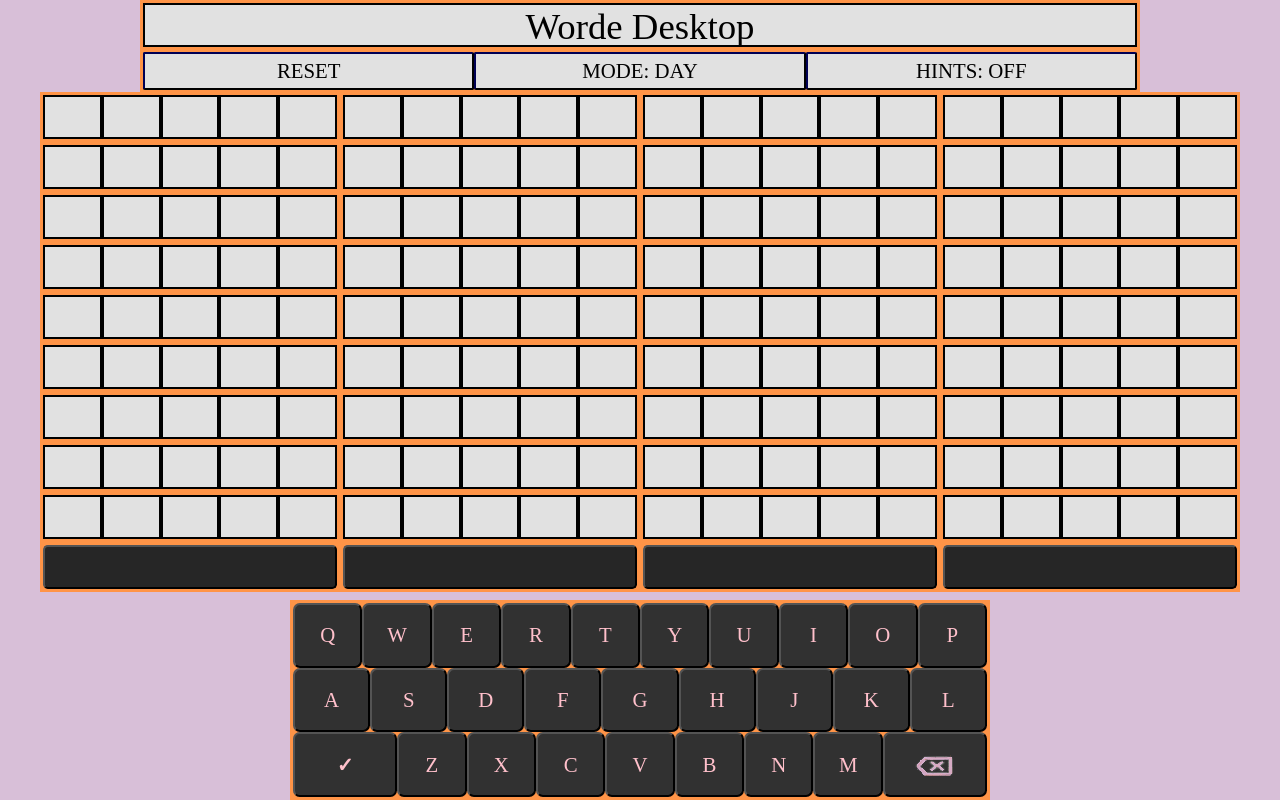
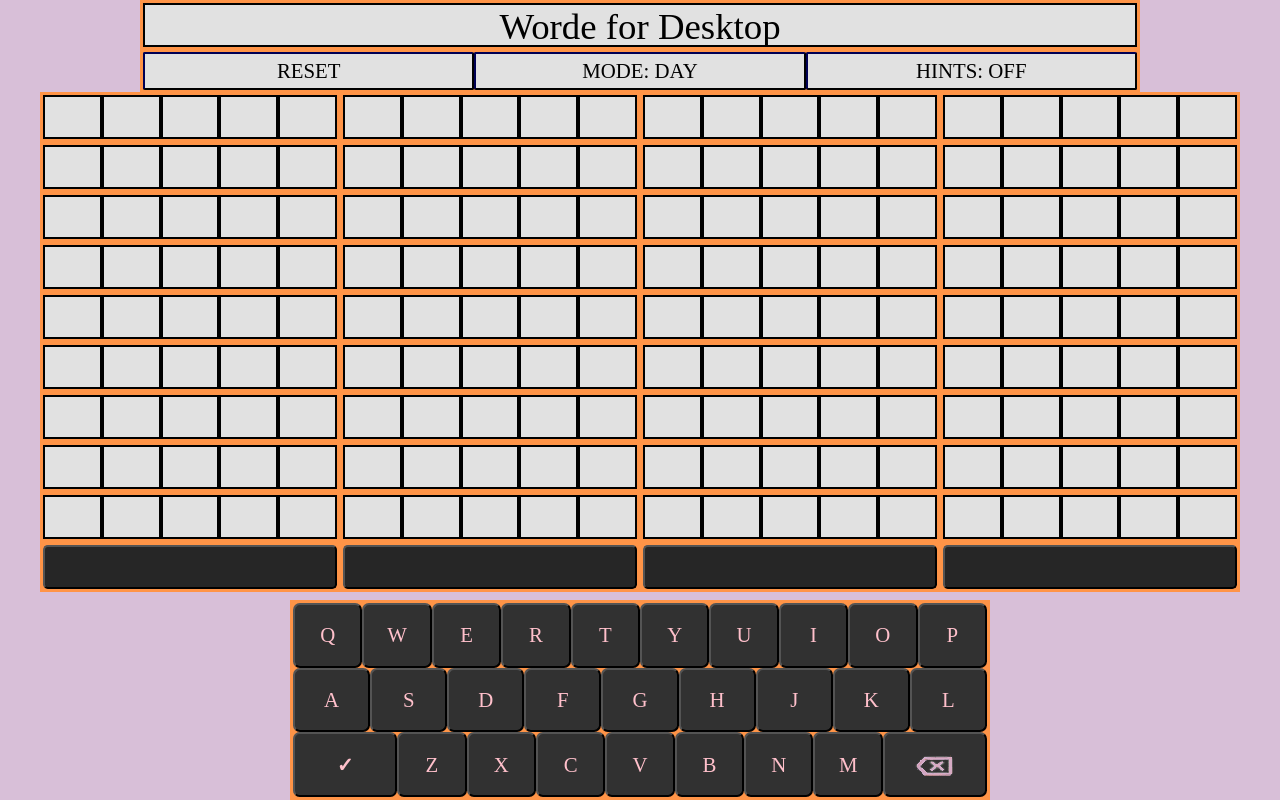
Before and after one commit to ajbarga/word-game, a React (Vite) app: page / in a window 1280 px wide. Built offline with nearby package versions, Linux system fonts and the light colour scheme.

Commit message:
Big change #M#D

```diff
--- a/src/App.tsx
+++ b/src/App.tsx
@@ -24,7 +24,7 @@ interface WordGameProps
 // Where 0: Desktop, 1: Mobile
 const ratio = window.innerHeight / window.innerWidth;
 const deviceType: number = ratio < 1.8 && ratio > 1/1.8  ? 0 : 1;
-const title: string = deviceType === 0 ? 'Worde Desktop' : 'Wordle App';
+const title: string = deviceType === 0 ? 'Worde for Desktop' : 'Wordle App';
 
 class WordGameApp extends Component<{}, WordGameProps>
 {
```
